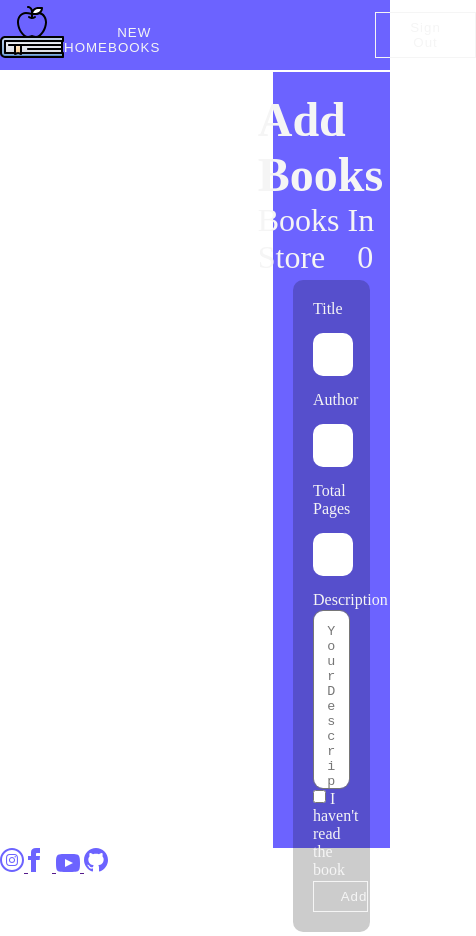
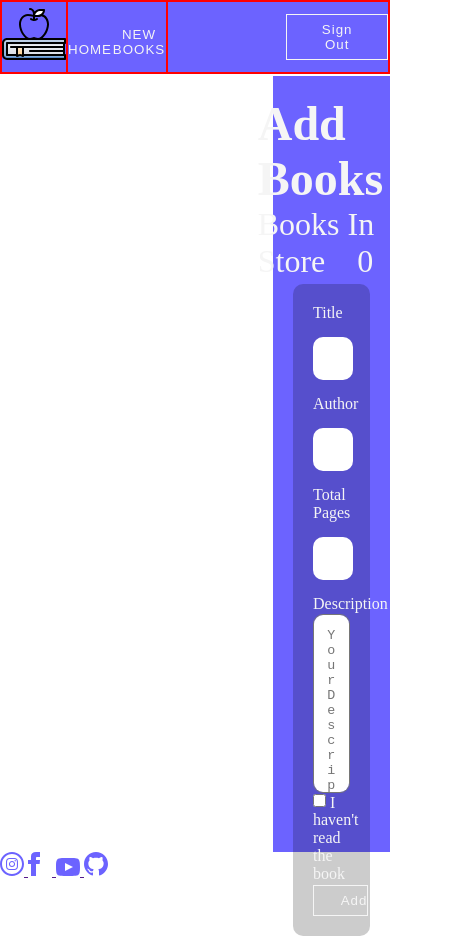
Before and after one commit to Amir-Tarig/vite-online-library, a website built with Vite: page myBooks/myBooks.html in a window 390 px wide. Shown: the whole page, 476 px wide, since content can reach past the window. Built offline with nearby package versions, Linux system fonts and the light colour scheme; no server answers; files whose address does not match are found by name.

Commit message:
modified

```diff
--- a/myBooks/myBooks.css
+++ b/myBooks/myBooks.css
@@ -162,3 +162,23 @@ input[type='number'] {
 	border: 1px solid whitesmoke;
 	margin-top: 5%;
 }
+
+@media screen and (max-width: 800px) {
+	#header {
+		border: 1px solid red;
+		justify-content: space-between;
+	}
+
+	#logoContainer {
+		border: 1px solid red;
+	}
+
+	#nav {
+		border: 1px solid red;
+	}
+
+	.userContainer {
+		border: 1px solid red;
+		gap: 2em;
+	}
+}
```
